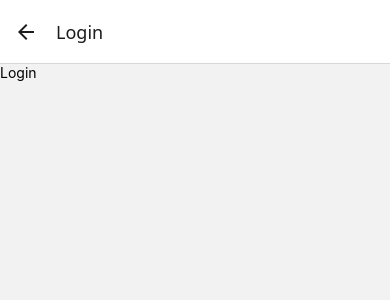
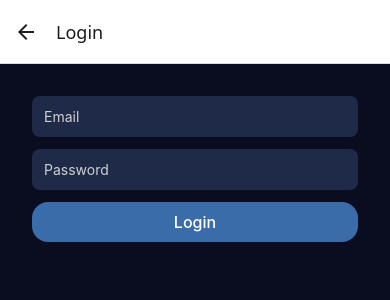
Before and after one commit to milosdelibasic/testProject, a React Native app: screen /Login in a window 390 px wide. Shown: the top 300 px of the page. Built offline with nearby package versions, Linux system fonts and the light colour scheme.

Commit message:
login screen UI

```diff
--- a/src/components/Button.tsx
+++ b/src/components/Button.tsx
@@ -33,7 +33,7 @@ const Button: React.FC<Props> = ({
         style == 'tertiary' && styles.tertiary
       ]}>
       {isLoading ? (
-        <ActivityIndicator size="small" color="blue" />
+        <ActivityIndicator size="small" color="white" />
       ) : (
         <Text
           style={[
--- a/src/screens/LoginScreen.tsx
+++ b/src/screens/LoginScreen.tsx
@@ -1,11 +1,82 @@
-import { Text, View } from 'react-native';
+import { useState } from 'react';
+import { StyleSheet, Text, TextInput, View } from 'react-native';
+
+import Button from '../components/Button';
+
+import { colors } from '../utils/colors';
+import { validateEmail, validatePassword } from '../utils/helpers';
 
 const LoginScreen: React.FC = () => {
+  const [email, setEmail] = useState('');
+  const [password, setPassword] = useState('');
+  const [errorMessage, setErrorMessage] = useState('');
+
+  const handleLogin = () => {
+    if (!email || !password) {
+      setErrorMessage('Please fill in both fields');
+      return;
+    }
+
+    if (!validateEmail(email)) {
+      setErrorMessage('Please enter a valid email');
+      return;
+    }
+
+    if (!validatePassword(password)) {
+      setErrorMessage(
+        'Password must be at least 8 characters, contain one uppercase letter, one lowercase letter, and one symbol.'
+      );
+      return;
+    }
+
+    setErrorMessage('');
+
+    //TODO API CALL
+    console.log('Form is valid, ready for API call');
+  };
+
   return (
-    <View>
-      <Text>Login</Text>
+    <View style={styles.container}>
+      <TextInput
+        style={styles.input}
+        placeholder="Email"
+        placeholderTextColor={colors.textOnDark}
+        value={email}
+        onChangeText={setEmail}
+      />
+      <TextInput
+        style={styles.input}
+        placeholder="Password"
+        placeholderTextColor={colors.textOnDark}
+        value={password}
+        onChangeText={setPassword}
+        secureTextEntry
+      />
+      {errorMessage ? (
+        <Text style={styles.errorText}>{errorMessage}</Text>
+      ) : null}
+      <Button onPress={handleLogin} style="primary" label="Login" />
     </View>
   );
 };
 
+const styles = StyleSheet.create({
+  container: {
+    flex: 1,
+    backgroundColor: colors.primaryBackground,
+    padding: 32,
+    gap: 12
+  },
+  input: {
+    backgroundColor: colors.inputBackground,
+    color: colors.primaryText,
+    padding: 12,
+    borderRadius: 8
+  },
+  errorText: {
+    color: colors.errorColor,
+    textAlign: 'center'
+  }
+});
+
 export default LoginScreen;
--- a/src/utils/colors.ts
+++ b/src/utils/colors.ts
@@ -3,6 +3,7 @@ export const colors = {
   primaryBackground: '#0A0D1F',
   secondaryBackground: '#1B2635',
   cardBackground: '#16222E',
+  inputBackground: '#1e2a47',
 
   // Text
   primaryText: '#EAEAEA',
--- /dev/null
+++ b/src/utils/helpers.ts
@@ -0,0 +1,10 @@
+export const validateEmail = (email: string) => {
+  const regex = /^[a-zA-Z0-9._-]+@[a-zA-Z0-9.-]+\.[a-zA-Z]{2,6}$/;
+  return regex.test(email);
+};
+
+export const validatePassword = (password: string) => {
+  const regex =
+    /^(?=.*[a-z])(?=.*[A-Z])(?=.*\d)(?=.*[!@#$%^&*(),.?":{}|<>]).{8,}$/;
+  return regex.test(password);
+};
```
